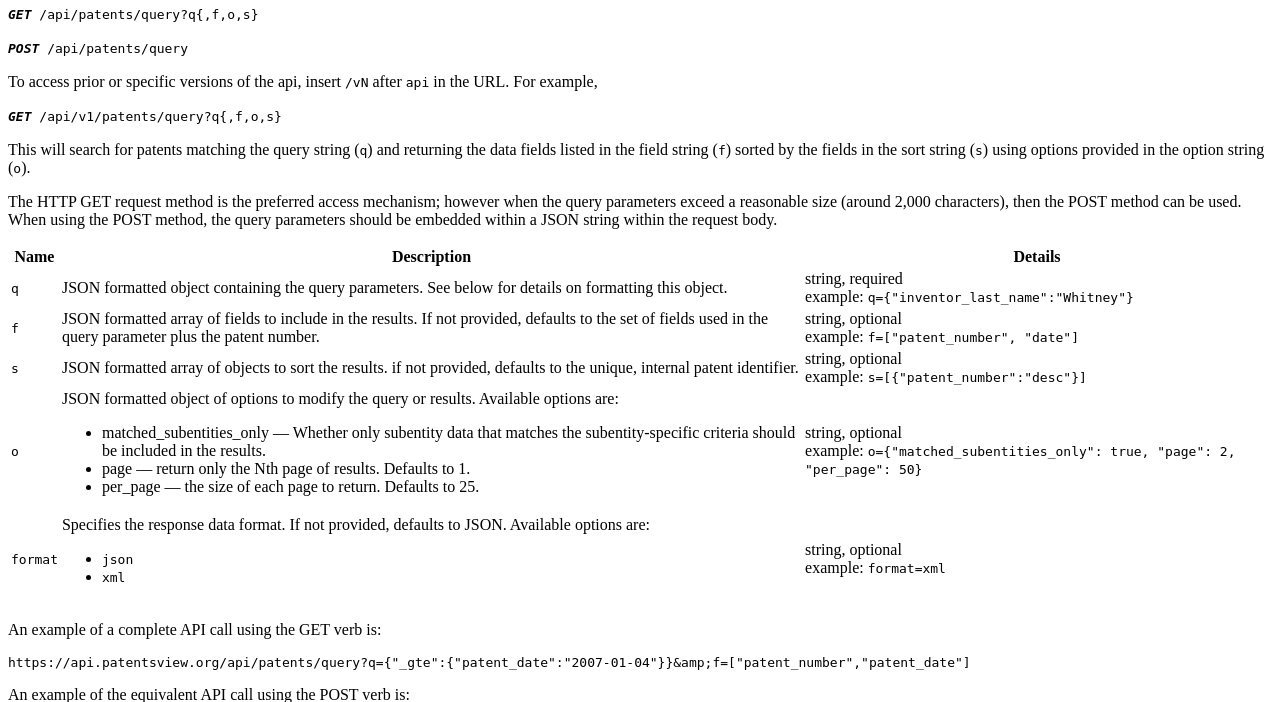
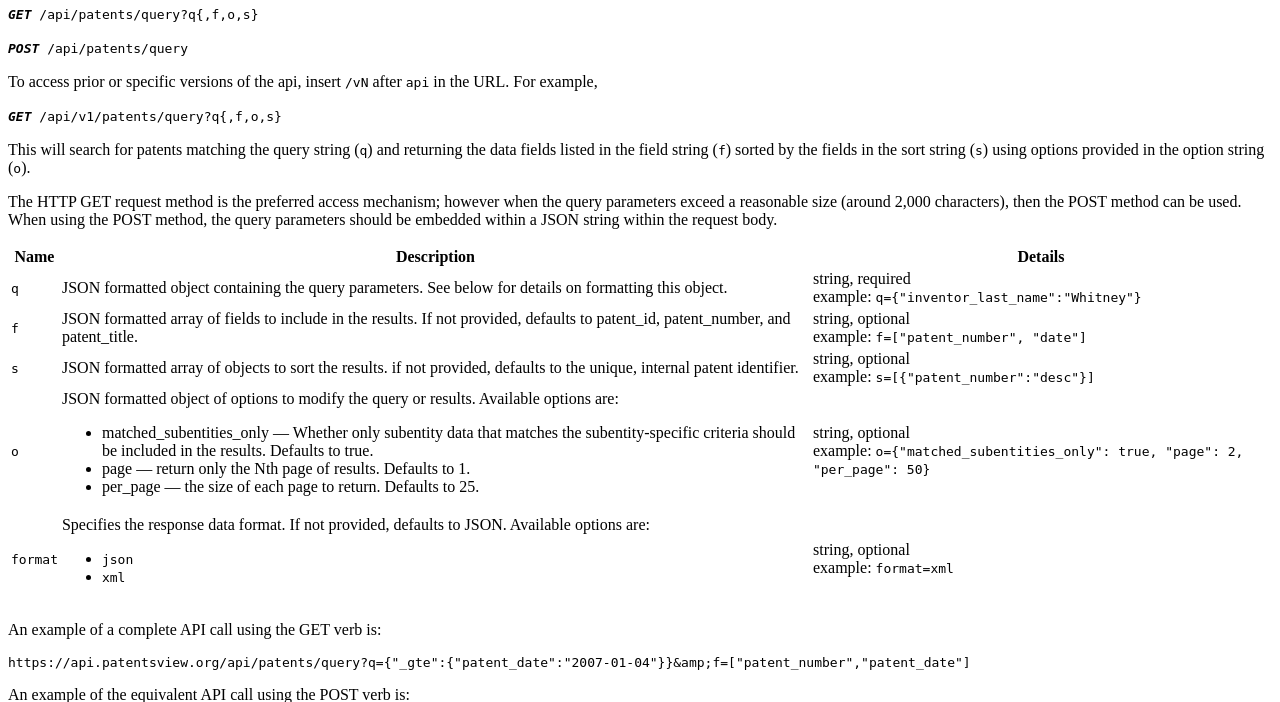
Before and after one commit to PatentsView/PatentsView-API, a PHP site: page /doc.html in a window 1280 px wide; the page is wider, and only the part inside the window is pictured. Shown: the part 907-1609 px from the top of that part. Run offline with PHP 8.4, Linux system fonts and the light colour scheme; some libraries are stand-ins or nearby versions.

Commit message:
Change which fields are returned in results when not explicitly specified

```diff
--- a/querymodule/app/entitySpecs.php
+++ b/querymodule/app/entitySpecs.php
@@ -643,7 +643,7 @@ $LOCATION_ENTITY_SPECS = array(
     // subentities need to include the joins to get to patent. Including it on the primary join string makes it overall
     // more efficient since we can then only do that series of joins once, although it likely makes queries that only
     // need data from the location table slower.
-    array('entity_name'=>'location', 'group_name'=>'locations', 'keyId'=>'location_key_id', 'join'=>'location left join location_inventor using(location_id) left join patent_inventor using(inventor_id) left join patent using(patent_id)'),
+    array('entity_name'=>'location', 'group_name'=>'locations', 'keyId'=>'location_key_id', 'default_fields'=>array('location_id','location_city','location_state','location_country'), 'join'=>'location left join location_inventor using(location_id) left join patent_inventor using(inventor_id) left join patent using(patent_id)'),
     array('entity_name'=>'inventor', 'group_name'=>'inventors', 'keyId'=>'inventor_key_id', 'join'=>'left join inventor using(inventor_id)'),
     array('entity_name'=>'assignee', 'group_name'=>'assignees', 'keyId'=>'assignee_key_id', 'join'=>'left join location_assignee using(location_id) left join assignee using(assignee_id)'),
     array('entity_name'=>'patent', 'group_name'=>'patents', 'keyId'=>'patent_id', 'join'=>''),
--- a/querymodule/public_html/doc.html
+++ b/querymodule/public_html/doc.html
@@ -86,7 +86,7 @@
 
 <tr>
 <td><code>f</code></td>
-<td>JSON formatted array of fields to include in the results. If not provided, defaults to the set of fields used in the query parameter plus the patent number.</td>
+<td>JSON formatted array of fields to include in the results. If not provided, defaults to patent_id, patent_number, and patent_title.</td>
 <td>string, optional <br/> example: <code>f=["patent_number", "date"]</code></td>
 </tr>
 
@@ -100,7 +100,7 @@
 <td><code>o</code></td>
 <td>JSON formatted object of options to modify the query or results.  Available options are:
 <ul>
-<li>matched_subentities_only &mdash; Whether only subentity data that matches the subentity-specific criteria should be included in the results.</li>
+<li>matched_subentities_only &mdash; Whether only subentity data that matches the subentity-specific criteria should be included in the results. Defaults to true.</li>
 <li>page &mdash; return only the Nth page of results. Defaults to 1.</li>
 <li>per_page &mdash; the size of each page to return. Defaults to 25.</li>
 </ul>
@@ -220,7 +220,7 @@ simple_pair
 <h4><a name="formats"></a> Formats</h4>
 <p>Dates are expected to be in ISO 8601 date format: YYYY-MM-DD.</p>
 <h3><a name="field_list_format"></a> Field List Format</h3>
-<p>The field list parameter is a JSON array of the names of the fields to be returned by the query. If not provided, the API will return the fields used in the query criteria. See &ldquo;<a href="#patent_field_list">Field List</a>&rdquo; for the fields available for the results. The following example would return the patent numbers, inventor names, and dates for patents that meet the query criteria:</p>
+<p>The field list parameter is a JSON array of the names of the fields to be returned by the query. If not provided, the API will return a default set of fields. See &ldquo;<a href="#patent_field_list">Field List</a>&rdquo; for the fields available for the results. The following example would return the patent numbers, inventor names, and dates for patents that meet the query criteria:</p>
 <pre><code>f=["patent_number","inventor_last_name","patent_date"]
 </code></pre>
 <h3><a name="options_parameter"></a> Options Parameter</h3>
@@ -238,10 +238,10 @@ simple_pair
 <li>An example for specifying pagination in the options parameter is: <code>o={"page":2,"per_page":50}</code></li>
 </ul>
 <h4><a name="matched_subentities_only"></a> Matched Subentities Only</h4>
-<p>The <code>matched_subentities_only</code> option is provided to indicate whether only those subentities that match their subentity-specific criteria shoul be included in the results. By default, all subentities will be included for each parent entity that matches the criteria.</p>
+<p>The <code>matched_subentities_only</code> option is provided to indicate whether only those subentities that match their subentity-specific criteria should be included in the results. By default, only those subentities that match their respective query criteria will be included for each parent entity.</p>
 <p>This is easiest to understand with an example, so consider this query:</p>
 <p><code>q={"_and":[{"_gte":{"patent_date":"2007-01-04"}},{"inventor_last_name":"Whitney"}]}&amp;f=["patent_number","patent_date","inventor_last_name"]</code> <a class="fa fa-external-link" href="http://jsoneditoronline.org/?json={%22_and%22:[{%22_gte%22:{%22patent_date%22:%222007-01-04%22}},{%22inventor_last_name%22:%22Whitney%22}]}&amp;f=[%22patent_number%22,%22patent_date%22,%22inventor_last_name%22]"></a></p>
-<p>The results will include all the patents that have a grant date on or after January 4, 2007 and with an inventor with the last name &ldquo;Whitney&rdquo;. By default or when <code>{"matched_subentities_only":false}</code>, the results will include all data for all inventors for the patents. However if <code>{"matched_subentities_only":true}</code>, the results will only include the inventor data for the inventor &ldquo;Whitney&rdquo;. Note that if the patent has multiple inventors that meet the inventor criteria, then each matching inventor will be included in the results. Also note that if the inventor field in the query is encompassed by an &ldquo;or&rdquo; join operator, then the matched_subentities_only parameter cannot be true.</p>
+<p>The results will include all the patents that have a grant date on or after January 4, 2007 and with an inventor with the last name &ldquo;Whitney&rdquo;. By default or when <code>{"matched_subentities_only":true}</code>, the results will only include the inventor data for the inventor &ldquo;Whitney&rdquo;. However if <code>{"matched_subentities_only":false}</code>, the results will include all inventors for the patents, even if their last name was not "Whitney".  Note that if the inventor field in the query is encompassed by an &ldquo;or&rdquo; join operator, then the <code>matched_subentities_only</code> parameter must be <code>false</code>.</p>
 <h5><a name="query_string_example"></a> Example</h5>
 <p>Consider this example. Assume the database only has the following content:</p>
 <p>Patents:</p>
@@ -277,11 +277,11 @@ simple_pair
 
 <p>Also assume this query:</p>
 <p><code>q={"_and":[{"_gte":{"patent_date":"2007-01-04"}},{"inventor_last_name":"Whitney"}]}&amp;f=["patent_number","patent_date","inventor_last_name"]</code> <a class="fa fa-external-link" href="http://jsoneditoronline.org/?json={%22_and%22:[{%22_gte%22:{%22patent_date%22:%222007-01-04%22}},{%22inventor_last_name%22:%22Whitney%22}]}"></a></p>
-<p>The results would include the following (keeping in mind that all subentity (i.e. inventor) data is included by default):</p>
+<p>The results would be as such (including only the inventor with the last name of "Whitney"):</p>
+<p><code>{"patents":[{"patent_number":"pat1","patent_date":"2007-01-27","inventors":[{"inventor_last_name":"Whitney"}]}],"count":1,"total_found":1}</code> <a class="fa fa-external-link" href="http://jsoneditoronline.org/?json={%22patents%22:[{%22patent_number%22:%22pat1%22,%22patent_date%22:%222007-01-27%22,%22inventors%22:[{%22inventor_last_name%22:%22Whitney%22}]}],%22count%22:1,%22total_found%22:1}"></a></p>
+<p>However, if the setting was change to <code>false</code> like the following, the results would include subentity (i.e. inventor) data:</p>
+<p><code>q={"_and":[{"_gte":{"patent_date":"2007-01-04"}},{"inventor_last_name":"Whitney"}]}&amp;f=["patent_number","patent_date","inventor_last_name"]&amp;o={"matched_subentities_only":false}</code> <a class="fa fa-external-link" href="http://jsoneditoronline.org/?json={%22_and%22:[{%22_gte%22:{%22patent_date%22:%222007-01-04%22}},{%22inventor_last_name%22:%22Whitney%22}]}"></a></p>
 <p><code>{"patents":[{"patent_number":"pat1","patent_date":"2007-01-27","inventors":[{"inventor_last_name":"Hopper"},{"inventor_last_name":"Whitney"},{"inventor_last_name":"Carrier"}]}],"count":1,"total_found":1}</code> <a class="fa fa-external-link" href="http://jsoneditoronline.org/?json={%22patents%22:[{%22patent_number%22:%22pat1%22,%22patent_date%22:%222007-01-27%22,%22inventors%22:[{%22inventor_last_name%22:%22Hopper%22},{%22inventor_last_name%22:%22Whitney%22},{%22inventor_last_name%22:%22Carrier%22}]}],%22count%22:1,%22total_found%22:1}"></a></p>
-<p>However if the query were changed to included only matched subentity data, then the query and results would be as such (including only the inventor with the last name of "Whitney":</p>
-<p><code>q={"_and":[{"_gte":{"patent_date":"2007-01-04"}},{"inventor_last_name":"Whitney"}]}&amp;f=["patent_number","patent_date","inventor_last_name"]&amp;o={"matched_subentities_only":true}</code> <a class="fa fa-external-link" href="http://jsoneditoronline.org/?json={%22_and%22:[{%22_gte%22:{%22patent_date%22:%222007-01-04%22}},{%22inventor_last_name%22:%22Whitney%22}]}"></a></p>
-<p><code>{"patents":[{"patent_number":"pat1","patent_date":"2007-01-27","inventors":[{"inventor_last_name":"Whitney"}]}],"count":1,"total_found":1}</code> <a class="fa fa-external-link" href="http://jsoneditoronline.org/?json={%22patents%22:[{%22patent_number%22:%22pat1%22,%22patent_date%22:%222007-01-27%22,%22inventors%22:[{%22inventor_last_name%22:%22Whitney%22}]}],%22count%22:1,%22total_found%22:1}"></a></p>
 <h3><a name="sort_parameter"></a> Sort Parameter</h3>
 <p>The sort parameter is a JSON formatted array of objects that specifies the sort order for the returned results. If empty or not provided, the default sort order will be ascending by patent number.</p>
 <p>Each object in the array should be a pair, with the pair's key is one of the patent fields, and the value is either &ldquo;asc&rdquo; or &ldquo;desc&rdquo;, to indicate ascending or descending sort, respectively. A couple examples should suffice for understanding:</p>
@@ -487,7 +487,7 @@ key_value_pair
 
 <tr>
 <td><code>f</code></td>
-<td>JSON formatted array of fields to include in the results. If not provided, defaults to the set of fields used in the query parameter.</td>
+<td>JSON formatted array of fields to include in the results. If not provided, defaults inventor_id, inventor_first_name, and inventor_last_name.</td>
 <td>string, optional <br/> example: <code>["patent_number", "date"]</code></td>
 </tr>
 
@@ -501,7 +501,7 @@ key_value_pair
 <td><code>o</code></td>
 <td>JSON formatted object of options to modify the query or results.  Available options are:
 <ul>
-<li>matched_subentities_only &mdash; Whether only subentity data that matches the subentity-specific criteria should be included in the results.</li>
+<li>matched_subentities_only &mdash; Whether only subentity data that matches the subentity-specific criteria should be included in the results. Defaults to true.</li>
 <li>page &mdash; return only the Nth page of results. Defaults to 1.</li>
 <li>per_page &mdash; the size of each page to return. Defaults to 25.</li>
 </ul>
@@ -681,7 +681,7 @@ key_value_pair
 
 <tr>
 <td><code>f</code></td>
-<td>JSON formatted array of fields to include in the results. If not provided, defaults to the set of fields used in the query parameter.</td>
+<td>JSON formatted array of fields to include in the results. If not provided, defaults to assignee_id, assignee_first_name, assignee_last_name, and assignee_organization.</td>
 <td>string, optional <br/> example: <code>["patent_number", "date"]</code></td>
 </tr>
 
@@ -695,7 +695,7 @@ key_value_pair
 <td><code>o</code></td>
 <td>JSON formatted object of options to modify the query or results.  Available options are:
 <ul>
-<li>matched_subentities_only &mdash; Whether only subentity data that matches the subentity-specific criteria should be included in the results.</li>
+<li>matched_subentities_only &mdash; Whether only subentity data that matches the subentity-specific criteria should be included in the results. Defaults to true.</li>
 <li>page &mdash; return only the Nth page of results. Defaults to 1.</li>
 <li>per_page &mdash; the size of each page to return. Defaults to 25.</li>
 </ul>
@@ -859,7 +859,7 @@ key_value_pair
 
 <tr>
 <td><code>f</code></td>
-<td>JSON formatted array of fields to include in the results. If not provided, defaults to the set of fields used in the query parameter.</td>
+<td>JSON formatted array of fields to include in the results. If not provided, defaults to cpc_subsection_id and cpc_subsection_title.</td>
 <td>string, optional<br/> example: <code>["cpc_subsection_id", "cpc_subsection_title","cpc_total_num_patents"]</code></td>
 </tr>
 
@@ -873,7 +873,7 @@ key_value_pair
 <td><code>o</code></td>
 <td>JSON formatted object of options to modify the query or results.  Available options are:
 <ul>
-<li>matched_subentities_only &mdash; Whether only subentity data that matches the subentity-specific criteria should be included in the results.</li>
+<li>matched_subentities_only &mdash; Whether only subentity data that matches the subentity-specific criteria should be included in the results. Defaults to true.</li>
 <li>page &mdash; return only the Nth page of results. Defaults to 1.</li>
 <li>per_page &mdash; the size of each page to return. Defaults to 25.</li>
 </ul>
@@ -1038,7 +1038,7 @@ key_value_pair
 
 <tr>
 <td><code>f</code></td>
-<td>JSON formatted array of fields to include in the results. If not provided, defaults to the set of fields used in the query parameter.</td>
+<td>JSON formatted array of fields to include in the results. If not provided, defaults to uspc_mainclass_id and uspc_mainclass_title.</td>
 <td>string, optional<br/> example: <code>["uspc_mainclass_id", "uspc_mainclass_title","uspc_total_num_patents"]</code></td>
 </tr>
 
@@ -1052,7 +1052,7 @@ key_value_pair
 <td><code>o</code></td>
 <td>JSON formatted object of options to modify the query or results.  Available options are:
 <ul>
-<li>matched_subentities_only &mdash; Whether only subentity data that matches the subentity-specific criteria should be included in the results.</li>
+<li>matched_subentities_only &mdash; Whether only subentity data that matches the subentity-specific criteria should be included in the results. Defaults to true.</li>
 <li>page &mdash; return only the Nth page of results. Defaults to 1.</li>
 <li>per_page &mdash; the size of each page to return. Defaults to 25.</li>
 </ul>
@@ -1217,7 +1217,7 @@ key_value_pair
 
 <tr>
 <td><code>f</code></td>
-<td>JSON formatted array of fields to include in the results. If not provided, defaults to the set of fields used in the query parameter.</td>
+<td>JSON formatted array of fields to include in the results. If not provided, defaults to location_id, location_city, location_state, and location_country.</td>
 <td>string, optional<br/> example: <code>["location_id", "location_city","location_state"]</code></td>
 </tr>
 
@@ -1231,7 +1231,7 @@ key_value_pair
 <td><code>o</code></td>
 <td>JSON formatted object of options to modify the query or results.  Available options are:
 <ul>
-<li>matched_subentities_only &mdash; Whether only subentity data that matches the subentity-specific criteria should be included in the results.</li>
+<li>matched_subentities_only &mdash; Whether only subentity data that matches the subentity-specific criteria should be included in the results. Defaults to true.</li>
 <li>page &mdash; return only the Nth page of results. Defaults to 1.</li>
 <li>per_page &mdash; the size of each page to return. Defaults to 25.</li>
 </ul>
```
Also changed, not shown: querymodule/doc/doc.md (+7 -7 lines).
